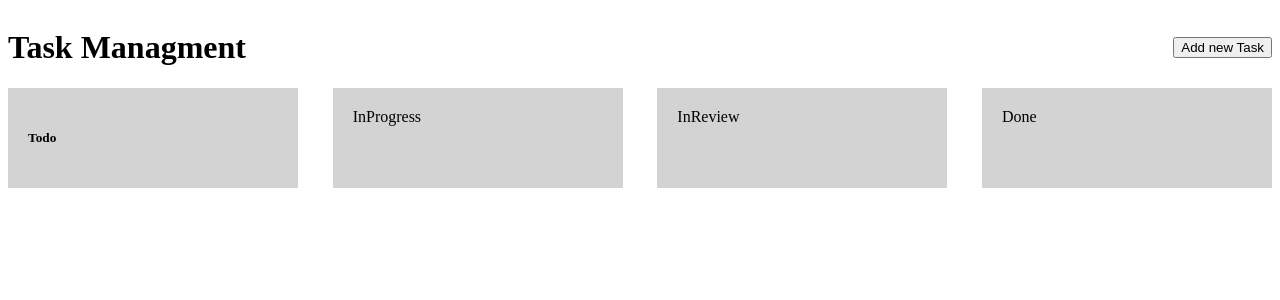
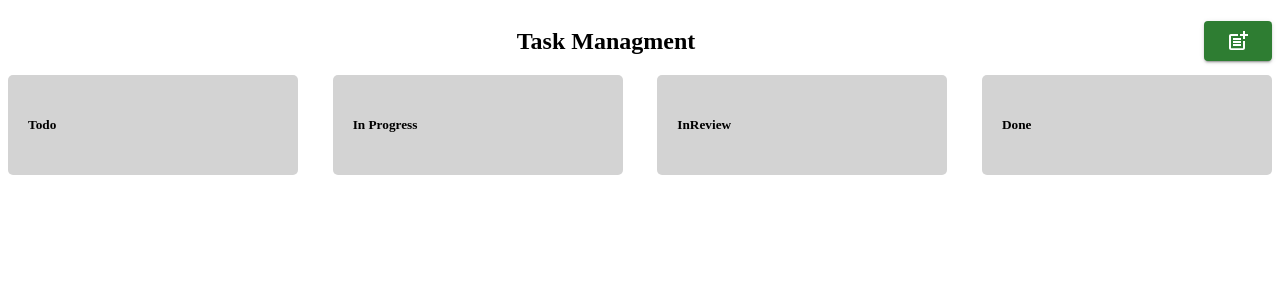
Before and after one commit to GanievaSabina202/task-management, a React (Create React App) app: page / in a window 1280 px wide. Shown: the top 300 px of the page. Built offline with nearby package versions, Linux system fonts and the light colour scheme.

Commit message:
Add todo task & task view another components & draged

```diff
--- a/src/component/addNewTask/index.js
+++ b/src/component/addNewTask/index.js
@@ -4,23 +4,28 @@ import { addToTask } from '../../redux/features/tasks/tasksSlice';
 import Swal from "sweetalert2";
 import { nanoid } from "nanoid";
 import moment from "moment";
+import { Button } from '@mui/material';
+import PostAddIcon from '@mui/icons-material/PostAdd';
+
 const AddNewTasks = () => {
     const dispatch = useDispatch();
 
     const addTask = async () => {
-        const { value } = await Swal.fire({
-            input: "textarea",
-            inputLabel: "New Task",
-            inputPlaceholder: "Write a new task",
-            showCancelButton: true,
-        });
+        const { value } = await Swal.fire(
+            {
+                input: "textarea",
+                inputLabel: "New Task",
+                inputPlaceholder: "Write a new task",
+                showCancelButton: true,
+            },
+        );
         if (value) {
             console.log(value);
             dispatch(
                 addToTask({
                     id: nanoid(),
                     text: value,
-                    time: moment().format("LL"),
+                    time: moment().format("LLLL"),
                 })
             );
         }
@@ -29,7 +34,9 @@ const AddNewTasks = () => {
 
     return (
         <div>
-            <button onClick={addTask}>Add new Task</button>
+            <Button onClick={addTask} variant="contained" color="success" size="large">
+                <PostAddIcon />
+            </Button>
         </div>
     )
 }
--- a/src/component/done/index.js
+++ b/src/component/done/index.js
@@ -1,15 +1,45 @@
-import React from 'react'
+import React, { useState } from 'react';
+import { Droppable, Draggable } from 'react-beautiful-dnd';
+import { useSelector } from 'react-redux';
+import styles from '../todo/todo.module.css';
 
 const Done = () => {
+  const Done = useSelector((state) => state.task.Done);
+
+  console.log("Done", Done);
+
   return (
-    <div
-      style={{
-        background: "lightgray",
-        padding: "20px",
-        width: "250px",
-      }}>
-      Done
-    </div>
+    <>
+      <Droppable droppableId="Done">
+        {(provided, snapshot) => (
+          <div style={{ backgroundColor: snapshot.isDraggingOver ? 'grey' : 'lightgray', padding: "20px", width: "250px", borderRadius:'5px'  }} >
+            <h5>Done</h5>
+            <div className="characters" {...provided.droppableProps} ref={provided.innerRef}>
+              {Done.map(({ id, text, time }, index) => {
+                return (
+                  <Draggable key={id} draggableId={id} index={index}>
+                    {(provided) => (
+                      <div
+                        className={styles.todoItemWrap}
+                        ref={provided.innerRef}
+                        {...provided.draggableProps} {...provided.dragHandleProps}
+                      >
+                        <p>
+                          {text}
+                        </p>
+                        <span>{time}</span>
+                      </div>
+                    )}
+                  </Draggable>
+                );
+              })}
+              {provided.placeholder}
+            </div>
+
+          </div>
+        )}
+      </Droppable>
+    </>
   )
 }
 
--- a/src/component/header/index.js
+++ b/src/component/header/index.js
@@ -4,7 +4,7 @@ import AddNewTasks from '../addNewTask'
 const Header = () => {
     return (
         <div style={{ display: 'flex', justifyContent: "space-between", alignItems: "center" }}>
-            <h1>Task Managment</h1>
+            <h2 style={{ width: "100%", textAlign: 'center' }}>Task Managment</h2>
             <AddNewTasks />
         </div>
     )
--- a/src/component/inprogress/index.js
+++ b/src/component/inprogress/index.js
@@ -1,16 +1,45 @@
-import React from 'react'
+import React, { useState } from 'react';
+import { Droppable, Draggable } from 'react-beautiful-dnd';
+import { useSelector } from 'react-redux';
+import styles from '../todo/todo.module.css';
 
 const InProgress = () => {
+  const inProgress = useSelector((state) => state.task.inProgress);
+
+  console.log("inProgress", inProgress);
+
   return (
-    <div
-      style={{
-        background: "lightgray",
-        padding: "20px",
-        width: "250px",
-      }}
-    >
-      InProgress
-    </div>
+    <>
+      <Droppable droppableId="inProgress">
+        {(provided, snapshot) => (
+          <div style={{ backgroundColor: snapshot.isDraggingOver ? 'grey' : 'lightgray', padding: "20px", width: "250px", borderRadius:'5px'  }} >
+            <h5>In Progress</h5>
+            <div className="characters" {...provided.droppableProps} ref={provided.innerRef}>
+              {inProgress.map(({ id, text, time }, index) => {
+                return (
+                  <Draggable key={id} draggableId={id} index={index}>
+                    {(provided) => (
+                      <div
+                        className={styles.todoItemWrap}
+                        ref={provided.innerRef}
+                        {...provided.draggableProps} {...provided.dragHandleProps}
+                      >
+                        <p>
+                          {text}
+                        </p>
+                        <span>{time}</span>
+                      </div>
+                    )}
+                  </Draggable>
+                );
+              })}
+              {provided.placeholder}
+            </div>
+
+          </div>
+        )}
+      </Droppable>
+    </>
   )
 }
 
--- a/src/component/inreview/index.js
+++ b/src/component/inreview/index.js
@@ -1,15 +1,41 @@
-import React from 'react'
+import React, { useState } from 'react';
+import { Droppable, Draggable } from 'react-beautiful-dnd';
+import { useSelector } from 'react-redux';
+import styles from '../todo/todo.module.css';
 
 const InReview = () => {
+  const InReview = useSelector((state) => state.task.InReview);
   return (
-    <div
-      style={{
-        background: "lightgray",
-        padding: "20px",
-        width: "250px",
-      }}>
-      InReview
-    </div>
+    <>
+      <Droppable droppableId="InReview">
+        {(provided, snapshot) => (
+          <div style={{ backgroundColor: snapshot.isDraggingOver ? 'grey' : 'lightgray', padding: "20px", width: "250px", borderRadius: '5px' }} >
+            <h5>InReview</h5>
+            <div className="characters" {...provided.droppableProps} ref={provided.innerRef}>
+              {InReview.map(({ id, text, time }, index) => {
+                return (
+                  <Draggable key={id} draggableId={id} index={index}>
+                    {(provided) => (
+                      <div
+                        className={styles.todoItemWrap}
+                        ref={provided.innerRef}
+                        {...provided.draggableProps} {...provided.dragHandleProps}
+                      >
+                        <p>
+                          {text}
+                        </p>
+                        <span>{time}</span>
+                      </div>
+                    )}
+                  </Draggable>
+                );
+              })}
+              {provided.placeholder}
+            </div>
+          </div>
+        )}
+      </Droppable>
+    </>
   )
 }
 
--- a/src/component/todo/index.js
+++ b/src/component/todo/index.js
@@ -1,34 +1,43 @@
 import React, { useState } from 'react';
 import { Droppable, Draggable } from 'react-beautiful-dnd';
 import { useSelector } from 'react-redux';
+import styles from './todo.module.css'
+
 const Todo = () => {
   const tasks = useSelector((state) => state.task.tasks);
 
   return (
-    <div style={{ background: "lightgray", padding: "20px", width: "250px" }}>
+    <>
+      <Droppable droppableId="tasks">
+        {(provided, snapshot) => (
+          <div style={{ backgroundColor: snapshot.isDraggingOver ? 'grey' : 'lightgray', padding: "20px", width: "250px", borderRadius: '5px' }} >
             <h5>Todo</h5>
-
-      <Droppable droppableId="characters">
-        {(provided) => (
-          <ul className="characters" {...provided.droppableProps} ref={provided.innerRef}>
-            {tasks.map(({ id, text }, index) => {
+            <div className="characters" {...provided.droppableProps} ref={provided.innerRef}>
+              {tasks.map(({ id, text, time }, index) => {
                 return (
                   <Draggable key={id} draggableId={id} index={index}>
                     {(provided) => (
-                    <div ref={provided.innerRef} {...provided.draggableProps} {...provided.dragHandleProps}>
+                      <div
+                        className={styles.todoItemWrap}
+                        ref={provided.innerRef}
+                        {...provided.draggableProps} {...provided.dragHandleProps}
+                      >
                         <p>
                           {text}
                         </p>
+                        <span>{time}</span>
                       </div>
                     )}
                   </Draggable>
                 );
               })}
               {provided.placeholder}
-          </ul>
+            </div>
+
+          </div>
         )}
       </Droppable>
-    </div>
+    </>
   );
 }
 
--- /dev/null
+++ b/src/component/todo/todo.module.css
@@ -0,0 +1,13 @@
+.todoItemWrap {
+    background: white;
+    padding: 10px;
+    margin: 5px 0px;
+    border-radius: 5px;
+}
+
+.todoItemWrap span {
+    display: block;
+    font-size: 12px;
+    color: #b8b8b8;
+    text-align: end;
+}
--- a/src/pages/Home/index.js
+++ b/src/pages/Home/index.js
@@ -5,12 +5,16 @@ import InProgress from '../../component/inprogress';
 import InReview from '../../component/inreview';
 import Done from '../../component/done';
 import Header from '../../component/header';
+import { useDispatch } from 'react-redux'
+import { todoDrag } from '../../redux/features/tasks/tasksSlice';
 
 const Home = () => {
+  let dispatch = useDispatch()
 
   const onDragEnd = (result) => {
-    console.log(result);
-  }
+    dispatch(todoDrag(result));
+  };
+
 
   return (
     <>
--- a/src/redux/features/tasks/tasksSlice.js
+++ b/src/redux/features/tasks/tasksSlice.js
@@ -2,6 +2,9 @@ import { createSlice } from '@reduxjs/toolkit'
 
 const initialState = {
   tasks: [],
+  inProgress: [],
+  InReview: [],
+  Done: []
 }
 
 export const tasksSlice = createSlice({
@@ -11,9 +14,31 @@ export const tasksSlice = createSlice({
     addToTask: (state, action) => {
       state.tasks = [action.payload, ...state.tasks];
     },
+    todoDrag: (state, action) => {
+      const result = action.payload;
+      if (!result.destination) return;
+      const { source, destination } = result;
+      if (source.droppableId !== destination.droppableId) {
+        let sourceColumn = state[source.droppableId];
+        let destColumn = state[destination.droppableId];
+        const sourceItems = [...sourceColumn];
+        const destItems = [...destColumn];
+        const [removed] = sourceItems.splice(source.index, 1);
+        destItems.splice(destination.index, 0, removed);
+        state[source.droppableId] = sourceItems;
+        state[destination.droppableId] = destItems;
+        state[destination.droppableId][0].colums = destination.droppableId;
+      } else {
+        const column = state[source.droppableId];
+        const copiedItems = [...column];
+        const [removed] = copiedItems.splice(source.index, 1);
+        copiedItems.splice(destination.index, 0, removed);
+        state[source.droppableId] = copiedItems;
+      }
+    },
   },
 })
 
-export const { addToTask } = tasksSlice.actions
+export const { addToTask, todoDrag } = tasksSlice.actions
 
 export default tasksSlice.reducer
```
Also changed, not shown: 1 other file (tests, documents, lock files or other folders). Lines whose indentation alone changed are shown as unchanged.
